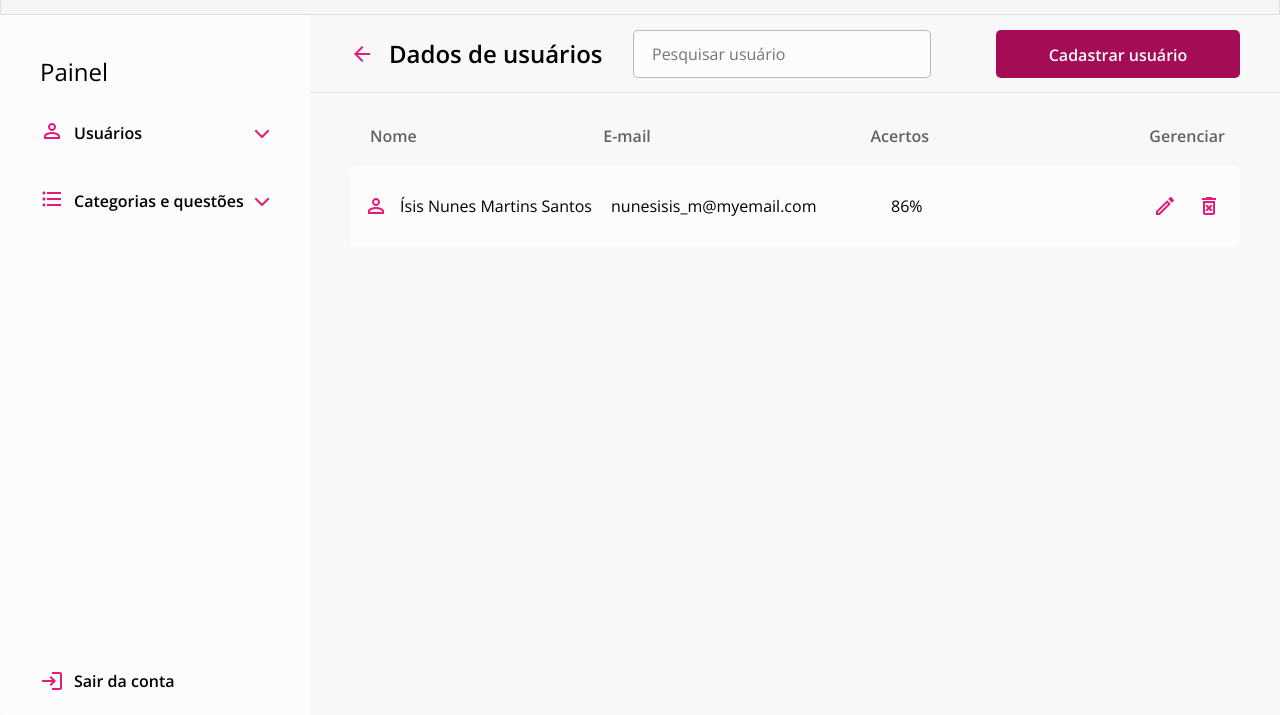
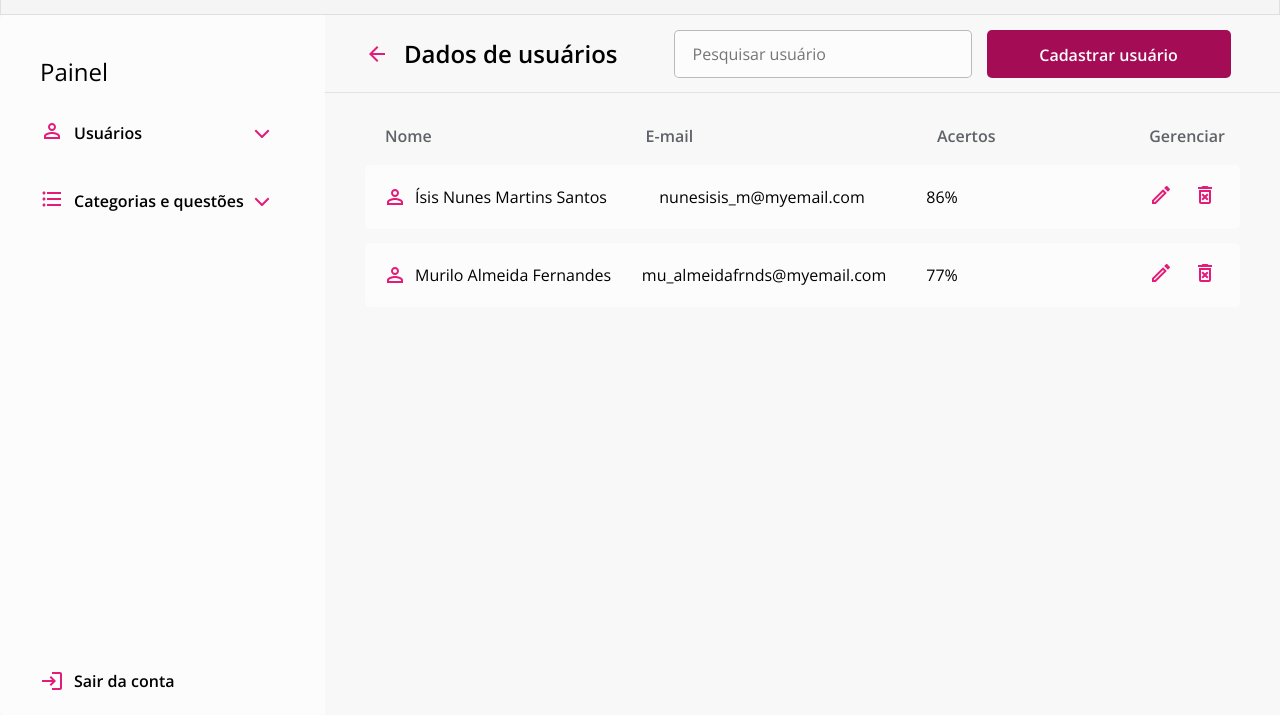
Before and after one commit to Thaina-Abrantes/propofando-frontend, a React app: page / in a window 1280 px wide. Both pictures are taken after typing "name@example.com", "Sample123" into the empty fields and a click on the button "Entrar". Shown: the part 85-800 px from the top of the page. Built offline with nearby package versions, Linux system fonts and the light colour scheme.

Commit message:
Novo ajuste na tabela de usuários. Ajuste no modal (ainda é preciso corrigir alguns error relecionado ao position)

```diff
--- a/src/components/Modal/styles.module.scss
+++ b/src/components/Modal/styles.module.scss
@@ -1,8 +1,22 @@
+.background-modal {
+  position: fixed;
+  width: 100%;
+  height: 100%;
+  z-index: 1;
+  overflow: auto;
+  background: #3d3d3d4b;
+}
+
 .container {
   width: 828px;
   height: 415px;
   background: var(--white200);
-  position: relative;
+  margin: auto;
+  position: absolute;
+  bottom: 0;
+  top: 0;
+  left: 0;
+  right: 0;
 
   h2 {
     font-family: "Open Sans";
@@ -12,12 +26,7 @@
     line-height: 33px;
     margin: 20px 28px;
   }
-  img {
-    padding: 15px;
-    position: absolute;
-    cursor: pointer;
-    right: 10px;
-  }
+
   input {
     width: 350px;
     height: 60px;
@@ -54,3 +63,11 @@
     height: 48px;
   }
 }
+
+.btn-img {
+  position: absolute;
+  all: unset;
+  padding: 15px;
+  left: 0;
+  cursor: pointer;
+}
--- a/src/components/Search/styles.module.scss
+++ b/src/components/Search/styles.module.scss
@@ -1,22 +1,22 @@
 .search {
   display: flex;
-  width: 90%;
   height: 78px;
   border-bottom: 1px solid var(--black400);
   padding: 12px 40px;
 
-  input {
-    width: 298px;
-    height: 48px;
-    margin-right: 50px;
-  }
   div {
     cursor: pointer;
     display: flex;
     gap: 15px;
-    width: 250px;
+    min-width: 250px;
     justify-content: center;
     align-items: center;
+  }
+
+  input {
+    width: 298px;
+    height: 48px;
+    position: relative;
   }
   h2 {
     font-style: normal;
@@ -24,6 +24,7 @@
     font-size: 24px;
     width: 100%;
     height: 33px;
+    margin-right: 56px;
   }
   button {
     width: 244px;
--- a/src/components/TableUser/index.js
+++ b/src/components/TableUser/index.js
@@ -26,8 +26,29 @@ function TableUser() {
             <span>86%</span>
           </div>
           <div className={style['fourth-line-item']}>
-            <img src={editIcon} alt="editar" />
-            <img src={deleteIcon} alt="deletar" />
+            <button>
+              <img src={editIcon} alt="editar" />
+            </button>
+            <button><img src={deleteIcon} alt="deletar" /></button>
+          </div>
+        </div>
+
+        <div className={style['table-line']}>
+          <div className={style['first-line-item']}>
+            <img src={userIcon} alt="Icone de usuário" />
+            <span>Murilo Almeida Fernandes</span>
+          </div>
+          <div className={style['second-line-item']}>
+            <span>mu_almeidafrnds@myemail.com</span>
+          </div>
+          <div className={style['third-line-item']}>
+            <span>77%</span>
+          </div>
+          <div className={style['fourth-line-item']}>
+            <button>
+              <img src={editIcon} alt="editar" />
+            </button>
+            <button><img src={deleteIcon} alt="deletar" /></button>
           </div>
         </div>
 
--- a/src/components/TableUser/styles.module.scss
+++ b/src/components/TableUser/styles.module.scss
@@ -39,41 +39,50 @@
 
 .table-line {
   display: flex;
-  width: 90%;
+  width: 100%;
+  height: 64px;
   // justify-content: center;
   align-items: center;
   background-color: var(--white400);
-  padding: 24px 14px;
+  padding: 14px 18px;
   border-radius: 5px;
 }
 .first-line-item {
   display: flex;
-  justify-content: center;
+  // justify-content: center;
   align-items: center;
-  text-align: center;
+  text-align: left;
   gap: 8px;
+  // span {
+  //   min-width: 200px;
+  // }
+  flex-grow: 1;
+}
+
+.second-line-item {
+  text-align: left;
   span {
     width: 200px;
   }
-}
-
-.second-line-item {
-  padding-left: 15px;
-  text-align: center;
-  span {
-    width: 200px;
-  }
+  flex-grow: 1;
 }
 
 .third-line-item {
-  margin-left: 80px;
+  width: 50px;
+  text-align: center;
 }
 
 .fourth-line-item {
   display: flex;
+  width: 200px;
+  margin-left: 55px;
   justify-content: flex-end;
   padding: 5px;
   gap: 20px;
+
+  button {
+    all: unset;
+  }
   img {
     cursor: pointer;
   }
--- a/src/pages/Main/index.js
+++ b/src/pages/Main/index.js
@@ -1,5 +1,6 @@
 import AdminPanel from 'components/AdminPanel';
 import Header from 'components/Header';
+// import Modal from 'components/Modal';
 import Search from 'components/Search';
 import TableUser from 'components/TableUser';
 
@@ -9,13 +10,14 @@ export function Main() {
   return (
     <div className={style['container-main']}>
       <Header />
-      <div>
+      <div className={style['div-wrapper']}>
         <AdminPanel />
         <div className={style['div-center']}>
           <Search />
           <TableUser />
         </div>
       </div>
+      {/* <Modal title="Editar dados" button="Salvar alterações" /> */}
     </div>
   );
 }
--- a/src/pages/Main/styles.module.scss
+++ b/src/pages/Main/styles.module.scss
@@ -7,15 +7,15 @@
   align-items: center;
   flex-direction: column;
   justify-content: space-between;
-
-  div {
-    display: flex;
-    width: 100%;
-  }
 }
 
+.div-wrapper {
+  display: flex;
+  width: 100%;
+}
 .div-center {
   display: flex;
   flex-direction: column;
+  flex-grow: 1;
   gap: 32px;
 }
```
Also changed, not shown: src/components/Modal/index.js (+8 -2 lines), src/assets/search-icon.svg (renamed from src/assets/search-cion.svg).
